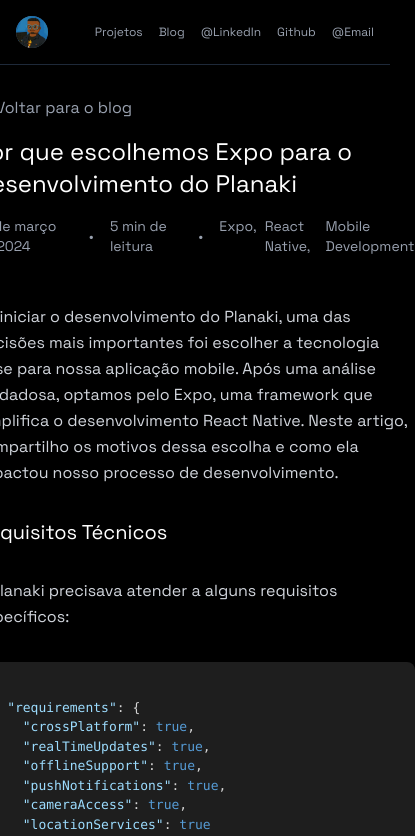
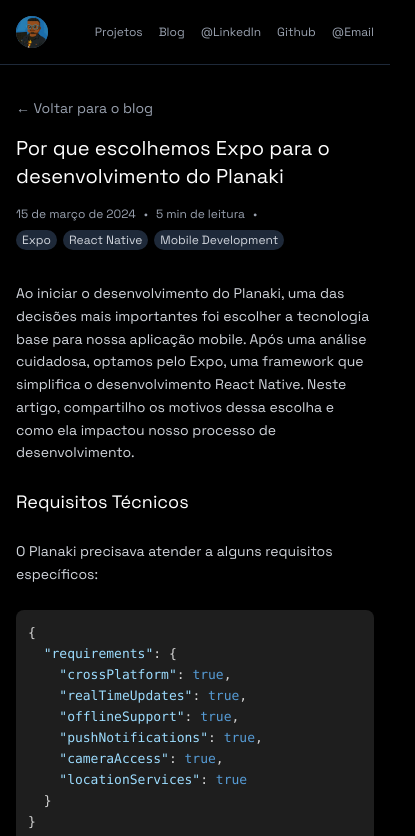
Before and after one commit to DelfimCelestino/portifolio-v3, a Next.js app: page /blog/expo-planaki in a window 390 px wide. Shown: the top 836 px of the page, 415 px wide, since content can reach past the window. Built offline with nearby package versions, Linux system fonts and the light colour scheme.

Commit message:
Refactor BlogPostPage layout and styling for improved readability and consistency; adjust padding, font sizes, and tag display

```diff
--- a/src/app/blog/[id]/page.tsx
+++ b/src/app/blog/[id]/page.tsx
@@ -34,22 +34,22 @@
 
   return (
     <div className="min-h-screen bg-black text-white pb-20 md:pb-0">
-      <Header  />
+      <Header />
 
       {/* Main content */}
-      <main className="flex items-center justify-center md:justify-start px-6 md:pl-32 md:pr-8 min-h-[calc(100vh-80px)] md:min-h-[calc(100vh-120px)]">
-        <article className="max-w-2xl">
-          <header className="mb-12">
+      <main className="flex items-center justify-center md:justify-start px-4 md:px-6 md:pl-32 md:pr-8 min-h-[calc(100vh-80px)] md:min-h-[calc(100vh-120px)]">
+        <article className="w-full max-w-2xl">
+          <header className="mb-8 md:mb-12">
             <Link
               href="/blog"
-              className="text-gray-400 hover:text-white transition-colors mb-4 inline-block"
+              className="text-gray-400 hover:text-white transition-colors mb-4 inline-block text-sm md:text-base"
             >
               ← Voltar para o blog
             </Link>
-            <h1 className="text-2xl md:text-3xl font-normal mb-4 text-white">
+            <h1 className="text-xl md:text-3xl font-normal mb-4 text-white">
               {post.title}
             </h1>
-            <div className="flex items-center gap-4 text-sm text-gray-400">
+            <div className="flex flex-wrap items-center gap-2 md:gap-4 text-xs md:text-sm text-gray-400">
               <time dateTime={post.date}>
                 {new Date(post.date).toLocaleDateString('pt-BR', {
                   year: 'numeric',
@@ -60,11 +60,13 @@
               <span>•</span>
               <span>{post.readTime}</span>
               <span>•</span>
-              <div className="flex gap-2">
-                {post.tags.map((tag, index) => (
-                  <span key={tag}>
+              <div className="flex flex-wrap gap-1.5">
+                {post.tags.map((tag) => (
+                  <span
+                    key={tag}
+                    className="px-1.5 py-0.5 text-xs rounded-full bg-gray-800 text-gray-300 hover:bg-gray-700 transition-colors"
+                  >
                     {tag}
-                    {index < post.tags.length - 1 && ', '}
                   </span>
                 ))}
               </div>
@@ -73,21 +75,22 @@
 
           <div className="prose prose-invert max-w-none">
             {post.content.map((section: ContentSection, index: number) => (
-              <div key={index} className="mb-8">
+              <div key={index} className="mb-6 md:mb-8">
                 {section.type === 'text' && (
-                  <p className="text-gray-300 leading-relaxed mb-4">
+                  <p className="text-sm md:text-base text-gray-300 leading-relaxed mb-4">
                     {section.content}
                   </p>
                 )}
                 {section.type === 'code' && (
-                  <div className="my-6">
+                  <div className="my-4 md:my-6">
                     <SyntaxHighlighter
                       language={section.language}
                       style={vscDarkPlus}
                       customStyle={{
                         margin: 0,
                         borderRadius: '0.5rem',
-                        padding: '1rem',
+                        padding: '0.75rem',
+                        fontSize: '0.875rem',
                       }}
                     >
                       {section.content}
@@ -95,7 +98,7 @@
                   </div>
                 )}
                 {section.type === 'heading' && (
-                  <h2 className="text-xl font-normal text-white mt-8 mb-4">
+                  <h2 className="text-lg md:text-xl font-normal text-white mt-6 md:mt-8 mb-3 md:mb-4">
                     {section.content}
                   </h2>
                 )}
```
